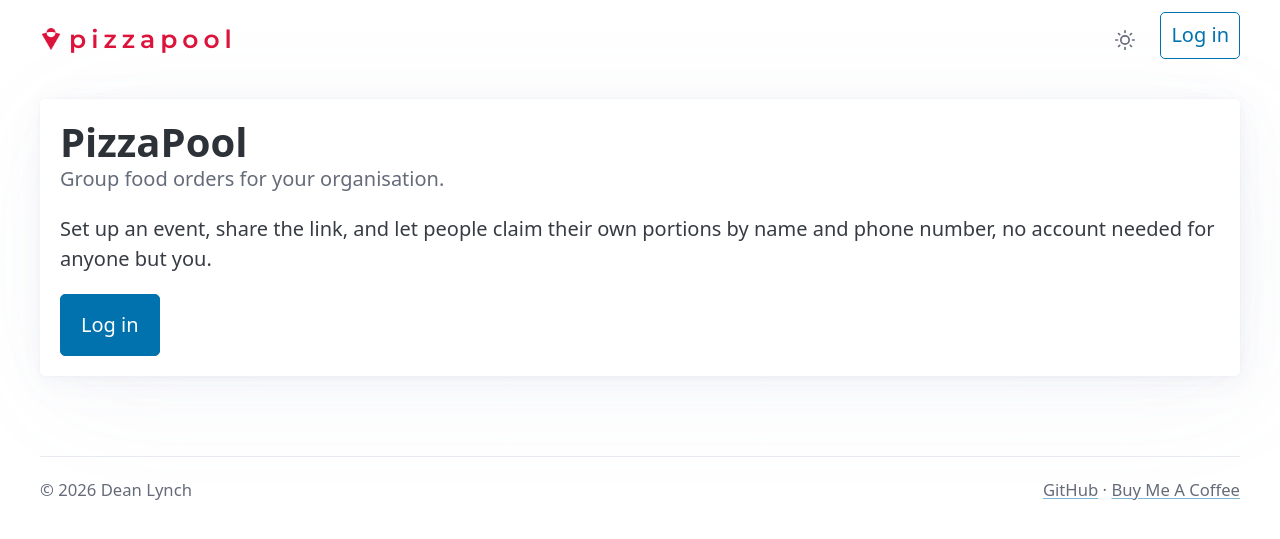
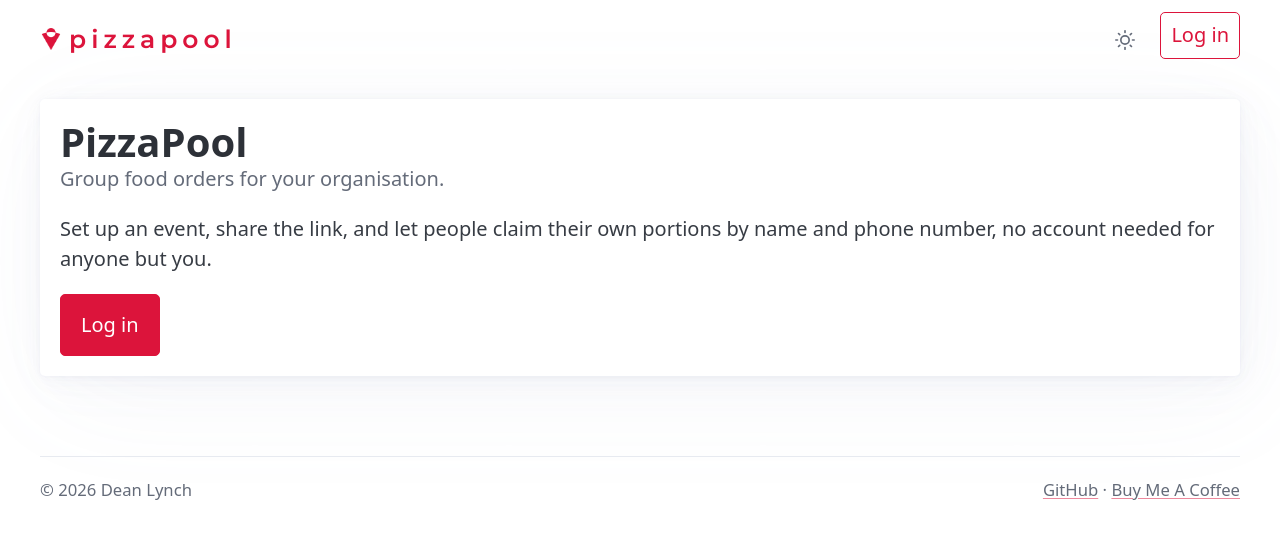
Before and after one commit to lynchdean/pizzapool2, a Django app: page / in a window 1280 px wide. Shown: the top 539 px of the page. Run offline with Django 5.2, Linux system fonts and the light colour scheme.

Commit message:
primary colour fix

```diff
--- a/templates/base.html
+++ b/templates/base.html
@@ -18,20 +18,23 @@
   <script src="{% static 'js/htmx.min.js' %}" defer></script>
   <style>
     /* Re-tint Pico's default accent colour (buttons, links, focus rings) to
-       the brand red. This overrides Pico's own :root defaults regardless of
-       light/dark theme, since this stylesheet loads after pico.min.css and
-       these are all plain :root rules - equal specificity, later wins. */
+       the brand red. Pico defines these same variables again inside its own
+       light/dark theme selectors (:root:not([data-theme=dark]),
+       [data-theme=dark]), which are attribute selectors and so have HIGHER
+       specificity than a plain :root rule - source order alone doesn't beat
+       them. !important is the correct way to override a component library's
+       own theme variables regardless of which theme is active. */
     :root {
-      --pico-primary: #dc143b;
-      --pico-primary-background: #dc143b;
-      --pico-primary-border: var(--pico-primary-background);
-      --pico-primary-underline: rgba(220, 20, 60, 0.5);
-      --pico-primary-hover: #a80f2d;
-      --pico-primary-hover-background: #a80f2d;
-      --pico-primary-hover-border: var(--pico-primary-hover-background);
-      --pico-primary-hover-underline: var(--pico-primary-hover);
-      --pico-primary-focus: rgba(220, 20, 60, 0.375);
-      --pico-primary-inverse: #fff;
+      --pico-primary: #dc143b !important;
+      --pico-primary-background: #dc143b !important;
+      --pico-primary-border: var(--pico-primary-background) !important;
+      --pico-primary-underline: rgba(220, 20, 60, 0.5) !important;
+      --pico-primary-hover: #a80f2d !important;
+      --pico-primary-hover-background: #a80f2d !important;
+      --pico-primary-hover-border: var(--pico-primary-hover-background) !important;
+      --pico-primary-hover-underline: var(--pico-primary-hover) !important;
+      --pico-primary-focus: rgba(220, 20, 60, 0.375) !important;
+      --pico-primary-inverse: #fff !important;
     }
 
     #theme-toggle,
```
